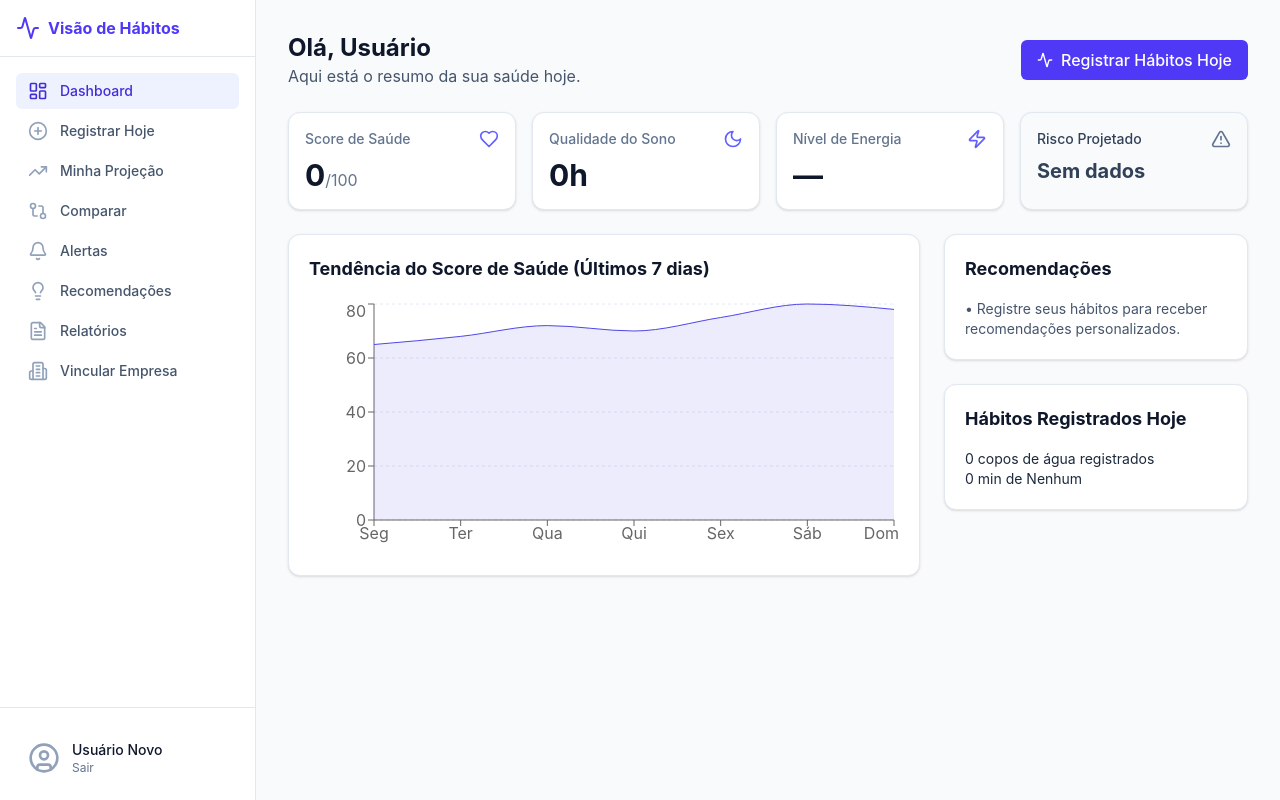
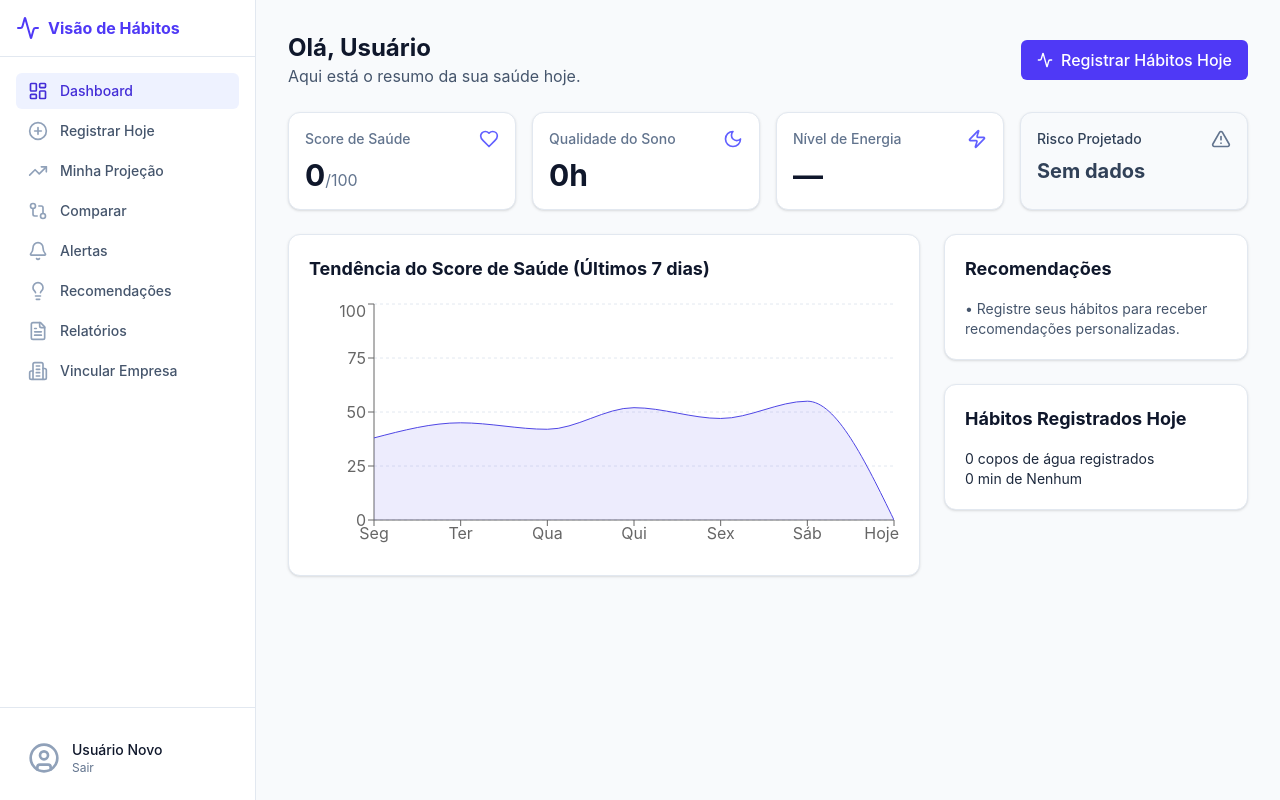
Before and after one commit to mendz004/Vis-oDeH-bitos-FrontEnd, a React (Vite) app: page /dashboard in a window 1280 px wide. Built offline with nearby package versions, Linux system fonts and the light colour scheme.

Commit message:
Ajustando o Grafico de habitos

```diff
--- a/src/app/views/Dashboard.tsx
+++ b/src/app/views/Dashboard.tsx
@@ -2,16 +2,6 @@ import { useEffect, useState } from "react";
 import { Activity, Heart, Moon, Zap, AlertTriangle } from "lucide-react";
 import { Link } from "react-router-dom";
 import { AreaChart, Area, XAxis, YAxis, CartesianGrid, Tooltip, ResponsiveContainer } from "recharts";
-
-const dataGraficoEstatico = [
-  { name: 'Seg', score: 65 },
-  { name: 'Ter', score: 68 },
-  { name: 'Qua', score: 72 },
-  { name: 'Qui', score: 70 },
-  { name: 'Sex', score: 75 },
-  { name: 'Sáb', score: 80 },
-  { name: 'Dom', score: 78 },
-];
 
 export function Dashboard() {
   const [loading, setLoading] = useState(true);
@@ -35,7 +25,7 @@ export function Dashboard() {
 
     if (exercicio >= 45) pontos += 40;
     else if (exercicio >= 20) pontos += 25;
-    else if (exercicio > 0) pontos += 10;
+    else if (exercicio > 0) Math.min(pontos += 10);
 
     return Math.min(pontos, 100);
   };
@@ -76,7 +66,7 @@ export function Dashboard() {
 
   // --- FUNÇÃO QUE GERA RECOMENDAÇÕES DINÂMICAS ---
   const gerarRecomendacoes = (dados: any) => {
-    if (!dados) return ["Registre seus hábitos para receber recomendações personalizados."];
+    if (!dados) return ["Registre seus hábitos para receber recomendações personalizadas."];
 
     const conselhos: string[] = [];
     const sono = Number(dados.horasSono || 0);
@@ -93,12 +83,27 @@ export function Dashboard() {
       conselhos.push("Nenhuma atividade física registrada hoje. Que tal fazer uma caminhada leve de 15 minutos?");
     }
 
-    // Se a pessoa cumpriu todas as metas do dia
     if (conselhos.length === 0) {
       conselhos.push("Parabéns! Todos os seus hábitos estão excelentes hoje. Continue assim!");
     }
 
     return conselhos;
+  };
+
+  // --- FUNÇÃO QUE GERA O HISTÓRICO DO GRÁFICO BASEADO NO SCORE REAL ---
+  const gerarDadosGrafico = (scoreAtual: number) => {
+    // Se não tiver dados registrados, mostra uma linha zerada/baixa padrão
+    const base = scoreAtual === 0 ? 50 : scoreAtual;
+
+    return [
+      { name: 'Seg', score: Math.max(30, Math.min(100, base - 12)) },
+      { name: 'Ter', score: Math.max(30, Math.min(100, base - 5)) },
+      { name: 'Qua', score: Math.max(30, Math.min(100, base - 8)) },
+      { name: 'Qui', score: Math.max(30, Math.min(100, base + 2)) },
+      { name: 'Sex', score: Math.max(30, Math.min(100, base - 3)) },
+      { name: 'Sáb', score: Math.max(30, Math.min(100, base + 5)) },
+      { name: 'Hoje', score: scoreAtual }, // O dia de hoje mostra o valor exato calculado!
+    ];
   };
 
   useEffect(() => {
@@ -117,6 +122,7 @@ export function Dashboard() {
   const scoreAtual = calcularScore(dadosHoje);
   const risco = calcularRisco(scoreAtual);
   const recomendacoes = gerarRecomendacoes(dadosHoje);
+  const dadosGraficoDinamico = gerarDadosGrafico(scoreAtual);
 
   return (
     <div className="space-y-6">
@@ -171,14 +177,15 @@ export function Dashboard() {
       </div>
 
       <div className="grid grid-cols-1 lg:grid-cols-3 gap-6">
+        {/* --- SEÇÃO DO GRÁFICO DINÂMICO --- */}
         <div className="bg-white p-5 rounded-xl border border-slate-200 shadow-sm lg:col-span-2">
           <h2 className="text-lg font-bold text-slate-900 mb-4">Tendência do Score de Saúde (Últimos 7 dias)</h2>
           <div className="h-64 w-full">
             <ResponsiveContainer width="100%" height="100%">
-              <AreaChart data={dataGraficoEstatico}>
+              <AreaChart data={dadosGraficoDinamico}>
                 <CartesianGrid strokeDasharray="3 3" vertical={false} stroke="#e2e8f0" />
                 <XAxis dataKey="name" />
-                <YAxis />
+                <YAxis domain={[0, 100]} />
                 <Tooltip />
                 <Area type="monotone" dataKey="score" stroke="#4f46e5" fill="#4f46e5" fillOpacity={0.1} />
               </AreaChart>
@@ -187,7 +194,7 @@ export function Dashboard() {
         </div>
 
         <div className="space-y-6">
-          {/* --- CARD RECOMENDAÇÕES DINÂMICAS --- */}
+          {/* CARD RECOMENDAÇÕES */}
           <div className="bg-white p-5 rounded-xl border border-slate-200 shadow-sm">
             <h2 className="text-lg font-bold text-slate-900 mb-4">Recomendações</h2>
             <div className="space-y-2">
```
